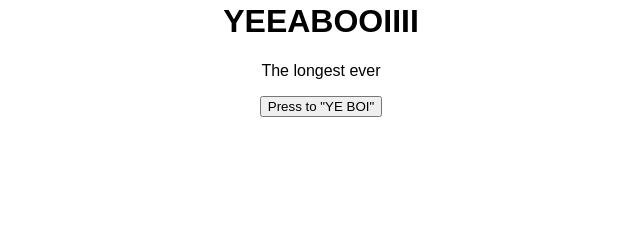
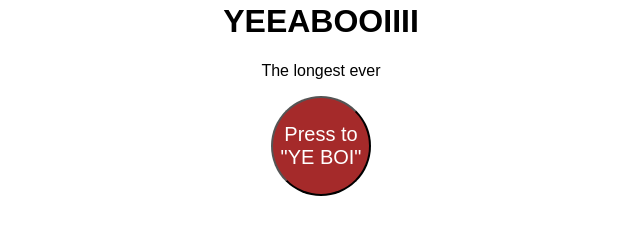
Before and after one commit to louisxsheid/YEABOI, a plain HTML site: page index.html in a window 1280 px wide. Shown: the part 180-414 px from the top of the page, without its empty margins (319-959 px from the left). Drawn offline with nearby package versions, Linux system fonts and the light colour scheme.

Commit message:
Add styling to personal website

```diff
--- a/index.html
+++ b/index.html
@@ -16,7 +16,7 @@
           <script src="https://code.jquery.com/jquery-2.2.3.min.js"></script>
          <script src="main.js"></script>
         <link href="style.css" rel="stylesheet">
-        <button id="yeBoi">Press to "YE BOI"</button>
+        <button id="yeahboi">Press to "YE BOI"</button>
 
 
     </body>
--- a/main.js
+++ b/main.js
@@ -3,4 +3,4 @@ function sayYeaboi(){
 var yeBoiButton = new Audio("that_was_easy.mp3");
 yeBoiButton.play();
 }
-("#Press to YE BOI).on("click", sayYeaboi);
+&("#yeahboi").on("click", sayYeaboi);
--- a/style.css
+++ b/style.css
@@ -8,12 +8,12 @@ body {
     text-align: center;
     font-family: "Arial";
 }
-#Presstoyeahboi {
-  width: 300px;
-  height: 300px;
+#yeahboi {
+  width: 100px;
+  height: 100px;
   border-radius: 150px;
   border-color: black;
-  background-color: red;
-  font-size: 50px;
+  background-color: brown;
+  font-size: 20px;
   color: white;
 }
```
